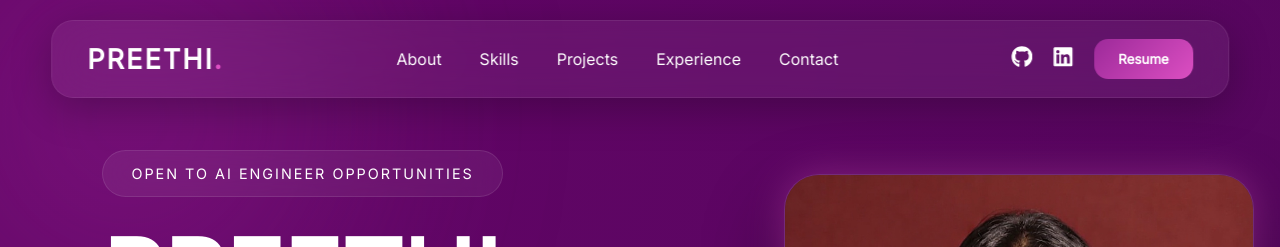
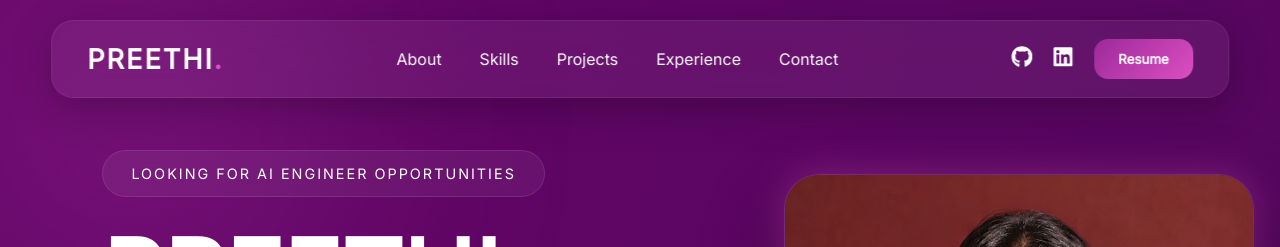
Before and after one commit to aibyp/cloud-resume-portfolio, a React (Vite) app: page / in a window 1280 px wide. Shown: the top 247 px of the page. Built offline with nearby package versions, Linux system fonts and the light colour scheme.

Commit message:
Testing CI/CD pipeline

```diff
--- a/src/components/Hero.jsx
+++ b/src/components/Hero.jsx
@@ -26,7 +26,7 @@ function Hero() {
       >
 
         <span className="hero-badge">
-          OPEN TO AI ENGINEER OPPORTUNITIES
+          LOOKING FOR   AI ENGINEER OPPORTUNITIES
         </span>
 
         <h1>
```
